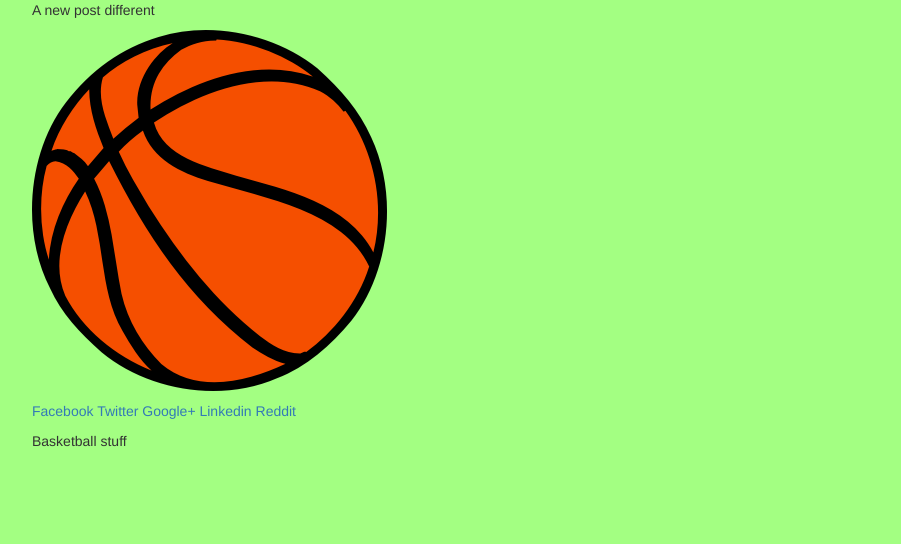
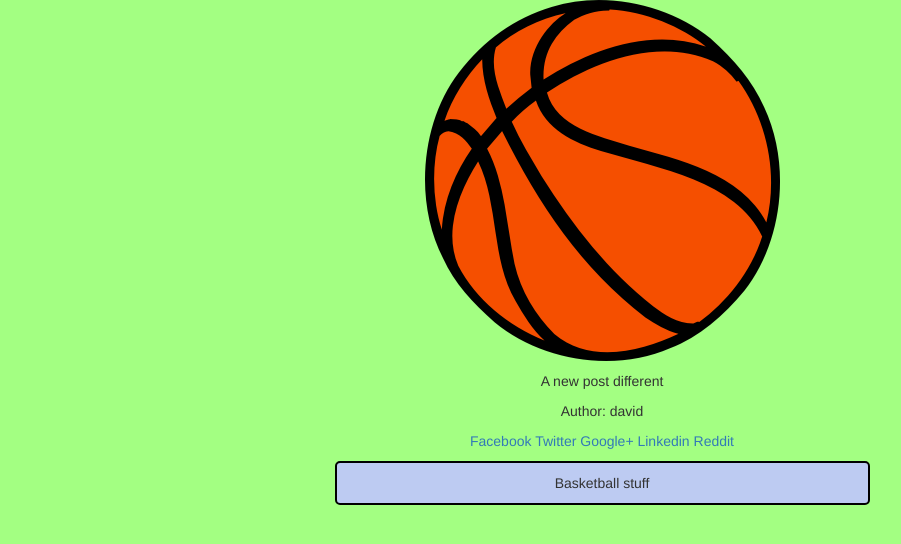
Before and after one commit to dwdewul/django-blog, a Django app: a page that uses posts/templates/base.html in a window 1280 px wide. Shown: the top 544 px of the page, without its empty margins (38-939 px from the left). Run offline with Django 3.2, Linux system fonts and the light colour scheme; data comes from the database, SQL or seed files in the repository; both versions use the stored data as it was after the commit; some libraries are stand-ins or nearby versions.

Commit message:
Add basic user authentication add publish and draft fields to model add social media links and commenting

```diff
--- a/posts/forms.py
+++ b/posts/forms.py
@@ -4,4 +4,4 @@ from .models import Post
 class PostForm(forms.ModelForm):
     class Meta:
         model = Post
-        fields = ["title", "content", "image"]
+        fields = ["title", "content", "image", "draft", "publish"]
--- a/posts/models.py
+++ b/posts/models.py
@@ -1,4 +1,5 @@
 from django.db import models
+from django.conf import settings
 from django.core.urlresolvers import reverse
 from django.db.models.signals import pre_save
 from django.utils.text import slugify
@@ -10,6 +11,7 @@ def upload_location(instance, filename):
 
 
 class Post(models.Model):
+    user = models.ForeignKey(settings.AUTH_USER_MODEL, default=1)
     title = models.CharField(max_length=255)
     slug = models.SlugField(unique=True)
     image = models.ImageField(null=True, blank=True,
@@ -19,6 +21,8 @@ class Post(models.Model):
     height_field = models.IntegerField(default=0)
     width_field = models.IntegerField(default=0)
     content = models.TextField()
+    draft = models.BooleanField(default=True)
+    publish = models.DateTimeField(auto_now_add=False, auto_now=False)
     timestamp = models.DateTimeField(auto_now_add=True, auto_now=False)
     updated_at = models.DateTimeField(auto_now_add=False, auto_now=True)
 
--- a/posts/templates/base.html
+++ b/posts/templates/base.html
@@ -23,6 +23,18 @@
     <link rel="stylesheet" href="{% static 'css/master.css' %}">
   </head>
   <body>
+    <div id="fb-root"></div>
+    <script>
+      (function(d, s, id) {
+        var js, fjs = d.getElementsByTagName(s)[0];
+        if (d.getElementById(id)) return;
+        js = d.createElement(s); js.id = id;
+        js.src = "//connect.facebook.net/en_US/sdk.js#xfbml=1&version=v2.5";
+        fjs.parentNode.insertBefore(js, fjs);
+      }(document, 'script', 'facebook-jssdk'));
+    </script>
+
+    </div>
     <div class="container">
       {% block content %}
 
--- a/posts/templates/posts/post-detail.html
+++ b/posts/templates/posts/post-detail.html
@@ -15,10 +15,13 @@
   </div>
   {% endif %}
   {% if post %}
+  <div class="row">
+    <div class="col-md-6 col-md-offset-3 text-center">
+      {% if post.image %}
+        <p><img src="{{ post.image.url }}" class="img-responsive" alt="post picture" style="margin: auto"></p>
+      {% endif %}
       <p>{{post.title}}</p>
-    {% if post.image %}
-      <p><img src="{{ post.image.url }}" class="img-responsive" alt="post picture"></p>
-    {% endif %}
+      <p>Author: {{post.user}}</p>
 
       <a href="https://www.facebook.com/sharer/sharer.php?u={{ request.build_absolute_uri }}">
         Facebook
@@ -36,11 +39,26 @@
         Reddit
       </a>
 
+      <div class="card">
         <p>{{post.content|linebreaks}}</p>
+      </div>
+
+      <div class="fb-like col-md-12"
+         data-href="{{ request.build_absolute_uri }}"
+         data-layout="standard"
+         data-action="like"
+         data-show-faces="true">
+       </div>
+
+      <div class="fb-comments"
+            data-href="{{ request.build_absolute_uri }}"
+            data-numposts="5">
+      </div>
 
       {% else %}
         <p>No post</p>
       {% endif %}
-
+    </div>
+  </div>
 
 {% endblock %}
--- a/posts/views.py
+++ b/posts/views.py
@@ -1,4 +1,5 @@
-from django.shortcuts import render, HttpResponse, get_object_or_404, redirect
+from django.shortcuts import (render, HttpResponse,
+                              get_object_or_404, redirect, Http404)
 from urllib.parse import quote_plus
 from .models import Post
 from .forms import PostForm
@@ -25,10 +26,12 @@ def post_detail(request, slug):
     post = get_object_or_404(Post, slug=slug)
     share_string = quote_plus(post.content)
     return render(request, 'posts/post-detail.html', {'post': post,
-                                                    'share_string': share_string})
+                                                      'share_string': share_string})
 
 
 def post_update(request, slug):
+    if not request.user.is_staff or not request.user.is_superuser:
+        raise Http404
     post = get_object_or_404(Post, slug=slug)
     form = PostForm(request.POST or None, request.FILES or None, instance=post)
     if form.is_valid():
@@ -41,9 +44,12 @@ def post_update(request, slug):
 
 
 def post_create(request):
+    if not request.user.is_staff or not request.user.is_superuser:
+        raise Http404
     form = PostForm(request.POST or None, request.FILES or None)
     if form.is_valid():
         new_post = form.save(commit=False)
+        new_post.user = request.user
         new_post.save()
         messages.success(request, "Post successfully created!")
         return redirect(new_post.get_absolute_url())
@@ -51,6 +57,8 @@ def post_create(request):
 
 
 def post_delete(request, slug):
+    if not request.user.is_staff or not request.user.is_superuser:
+        raise Http404
     post = get_object_or_404(Post, slug=slug)
     post.delete()
     messages.success(request, "Post deleted")
```
Also changed, not shown: db.sqlite3, media_cdn/None/add_text_btn2x.png (added), media_cdn/None/camera_icon_snap2x.png (added), posts/migrations/0002_post_user.py (added), posts/migrations/0003_auto_20170907_1327.py (added). Lines whose indentation alone changed are shown as unchanged.
